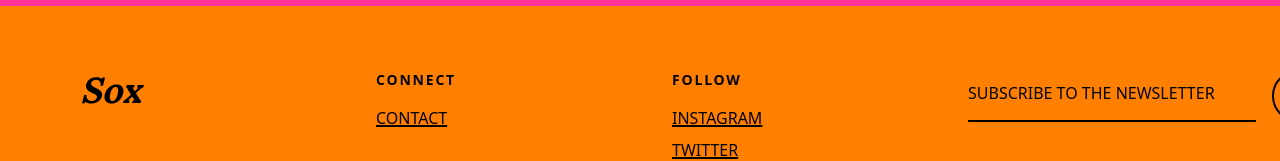
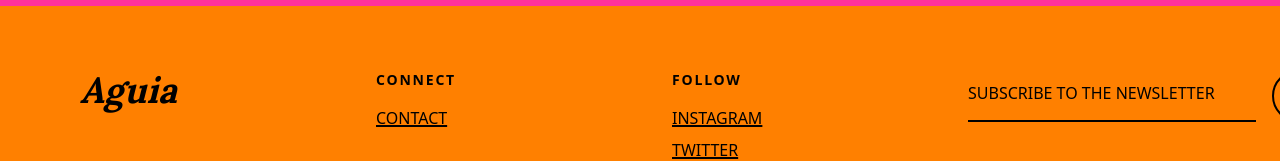
Before and after one commit to deehaguiar/remix-of-vesper-blog, a React (Vite) app: page /article/building-capsule-wardrobe in a window 1280 px wide. Shown: the part 3845-4006 px from the top of the page. Built offline with nearby package versions, Linux system fonts and the light colour scheme; the HTML template or start-up script is replaced by a standard one.

Commit message:
Preceding changes

```diff
--- a/src/components/Footer.tsx
+++ b/src/components/Footer.tsx
@@ -16,7 +16,7 @@ const Footer = () => {
           {/* Logo Section */}
           <div className="md:col-span-1">
             <div className="font-serif text-3xl md:text-4xl font-bold italic">
-              Sox
+              Aguia
             </div>
           </div>
 
```
